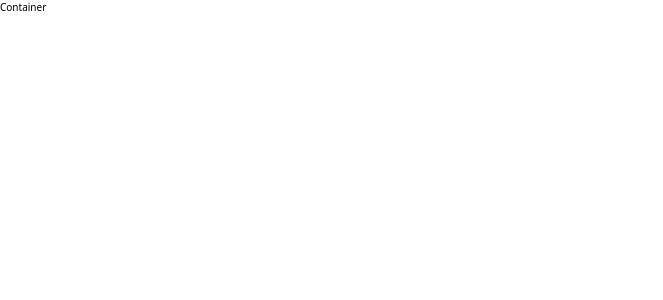
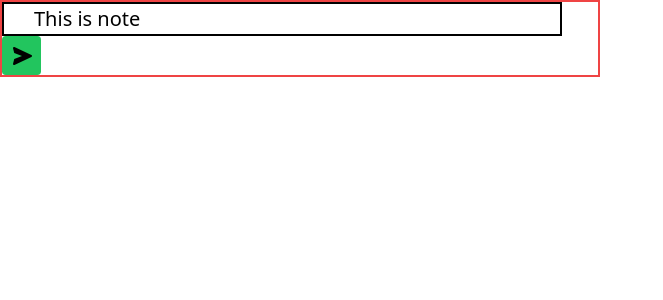
Before and after one commit to SouhailM07/react-toList, a React (Vite) app: page / in a window 1280 px wide. Shown: the top 300 px of the page, without its empty margins (0-663 px from the left). Built offline with nearby package versions, Linux system fonts and the light colour scheme.

Commit message:
input closer look 1

```diff
--- a/src/components/Container/Container.tsx
+++ b/src/components/Container/Container.tsx
@@ -1,4 +1,11 @@
 import "./container.css";
+// components
+import { Input } from "../../components";
+
 export default function Container() {
-  return <>Container</>;
+  return (
+    <>
+      <Input />
+    </>
+  );
 }
--- a/src/components/Input/Input.tsx
+++ b/src/components/Input/Input.tsx
@@ -1,4 +1,28 @@
 import "./input.css";
+
 export default function Input() {
-  return <>Input</>;
+  return (
+    <>
+      <div className="border-2 border-red-500 w-[60rem]">
+        <input
+          type="text"
+          id=""
+          value="This is note"
+          className="border-2 border-black text-[2rem] w-[94%]"
+          style={{ textIndent: "30px" }}
+        />
+        <button className=" bg-green-500 p-3 rounded-md">
+          <svg
+            xmlns="http://www.w3.org/2000/svg"
+            width="24"
+            height="24"
+            viewBox="0 0 24 24"
+            style={{ fill: "rgba(0, 0, 0, 1)" }}
+          >
+            <path d="m21.426 11.095-17-8A1 1 0 0 0 3.03 4.242l1.212 4.849L12 12l-7.758 2.909-1.212 4.849a.998.998 0 0 0 1.396 1.147l17-8a1 1 0 0 0 0-1.81z"></path>
+          </svg>
+        </button>
+      </div>
+    </>
+  );
 }
```
